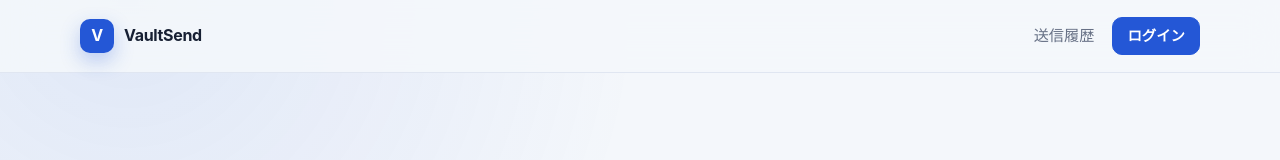
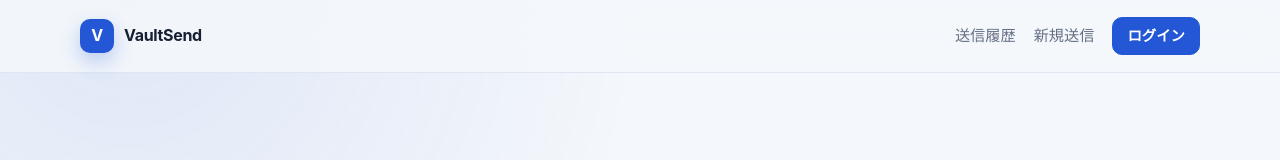
Before and after one commit to mizzz-dev/vaultsend, a Next.js app in the folder web/: page / in a window 1280 px wide. Shown: the top 160 px of the page. Built offline with nearby package versions, Linux system fonts and the light colour scheme.

Commit message:
ヘッダーに新規送信導線を追加

```diff
--- a/web/app/layout.tsx
+++ b/web/app/layout.tsx
@@ -20,6 +20,7 @@ export default function RootLayout({ children }: Readonly<{ children: ReactNode
             </Link>
             <nav className="header-nav" aria-label="メインナビゲーション">
               <Link href="/shipments">送信履歴</Link>
+              <Link href="/send">新規送信</Link>
               <Link className="button button-small" href="/auth">ログイン</Link>
             </nav>
           </div>
```
